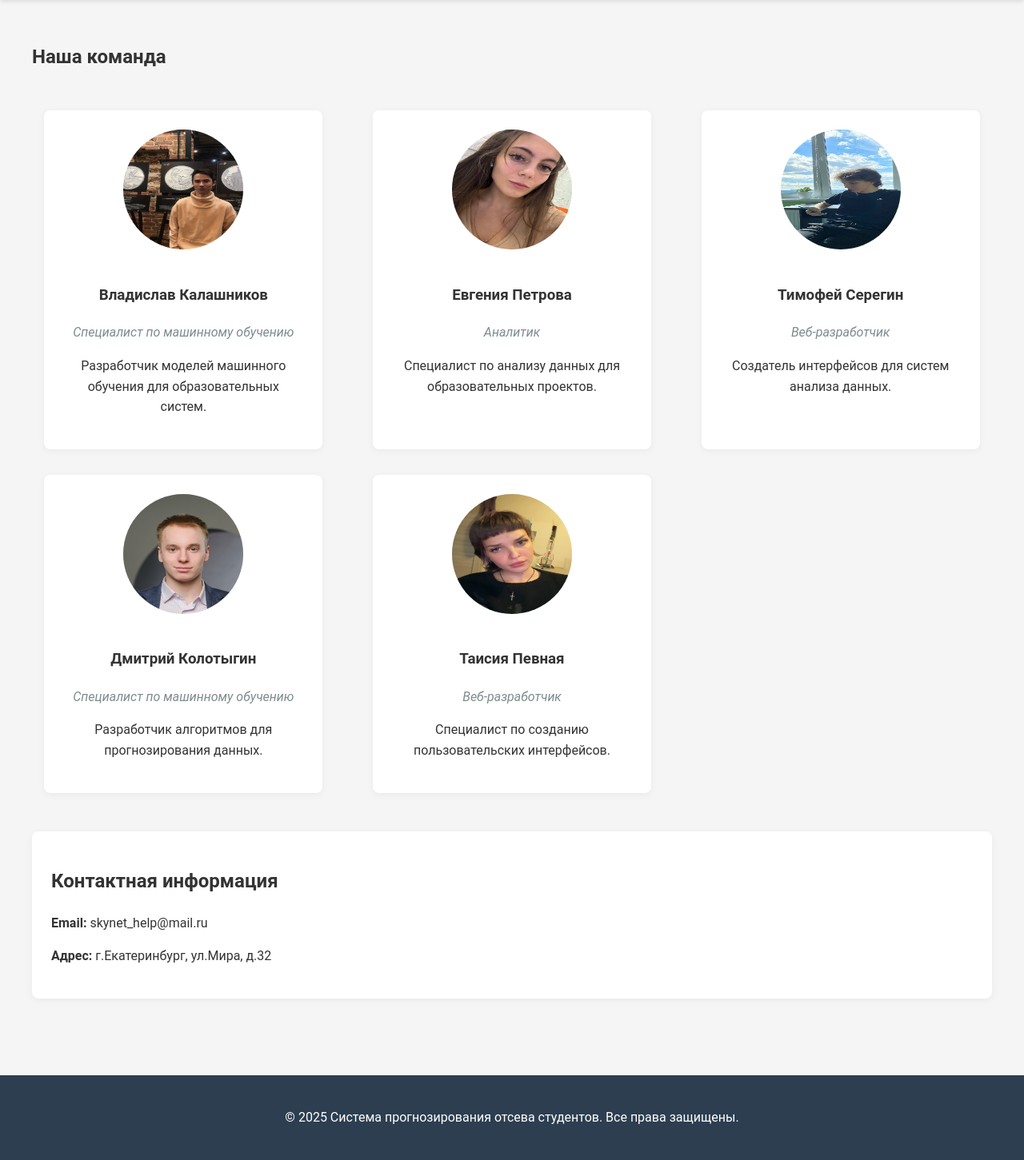
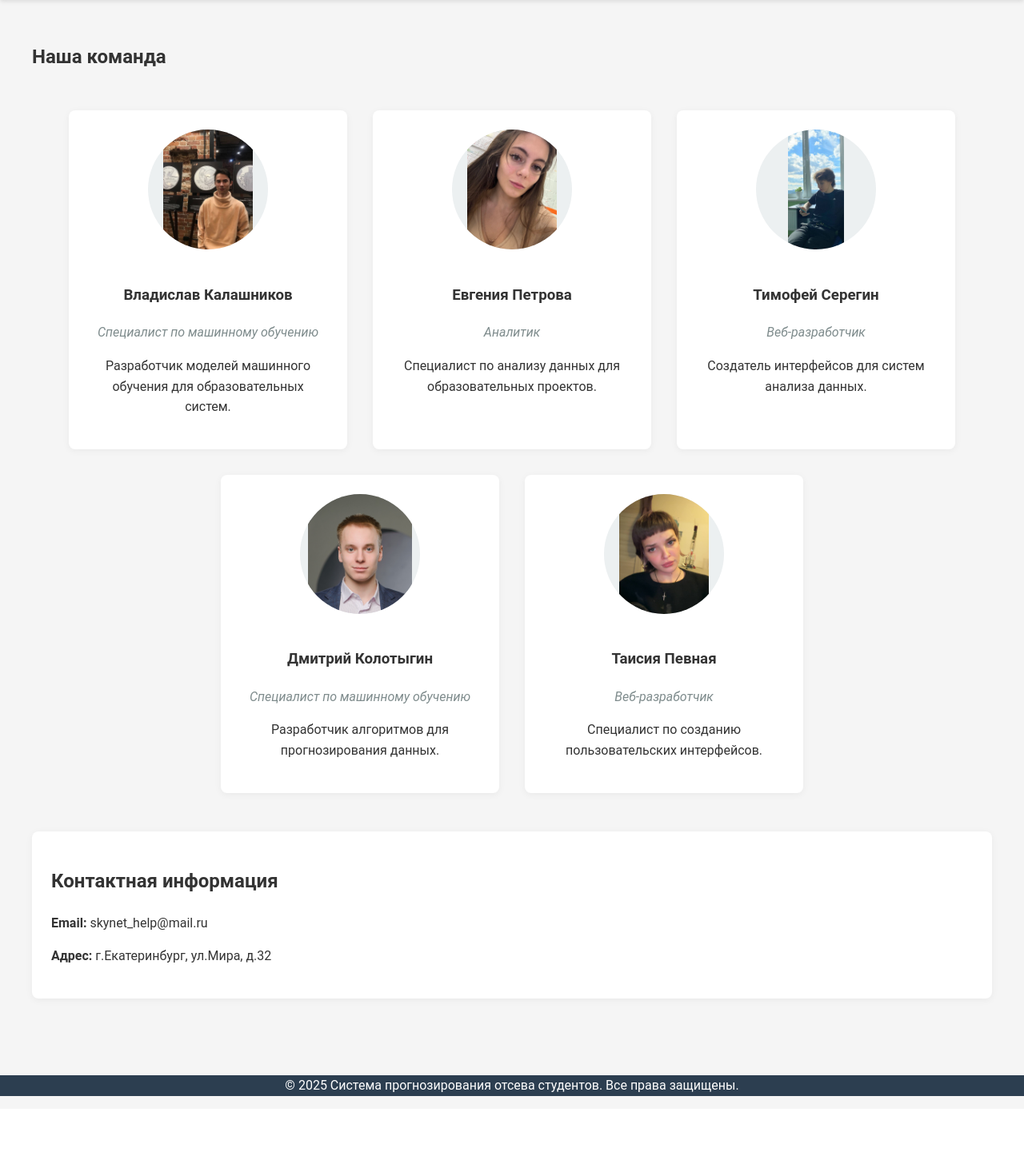
Before and after one commit to fohy/student-dropout-flask, a Flask app: page /team in a window 1280 px wide. Shown: the part 60-1511 px from the top of the page at 80% size. After the commit the page ends 1431 px from the top, so only its background shows below. Run offline with Flask 3, Linux system fonts and the light colour scheme.

Commit message:
Update style.css

```diff
--- a/static/css/style.css
+++ b/static/css/style.css
@@ -47,7 +47,7 @@ main {
 
 footer {
     text-align: center;
-    padding: 1.5rem;
+    padding: 1.5 {{- end -}}rem;
     background: #2c3e50;
     color: white;
     margin-top: 2rem;
@@ -243,11 +243,11 @@ footer {
 }
 
 .team-members {
-    display: grid;
-    grid-template-columns: repeat(auto-fit, minmax(300px, 1fr));
+    display: flex;
+    flex-wrap: wrap;
     gap: 2rem;
     margin: 3rem 0;
-    justify-items: center;
+    justify-content: center;
 }
 
 .member-card {
@@ -262,12 +262,10 @@ footer {
 .member-photo {
     width: 150px;
     height: 150px;
-    background: #ecf0f1;
     border-radius: 50%;
     margin: 0 auto 1rem;
-    background-size: contain;
-    background-position: center;
-    background-repeat: no-repeat;
+    object-fit: contain;
+    background-color: #ecf0f1;
 }
 
 .position {
```
